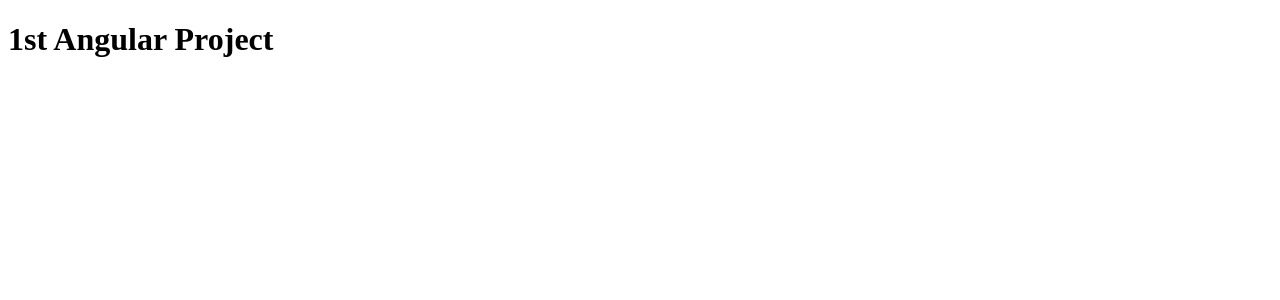
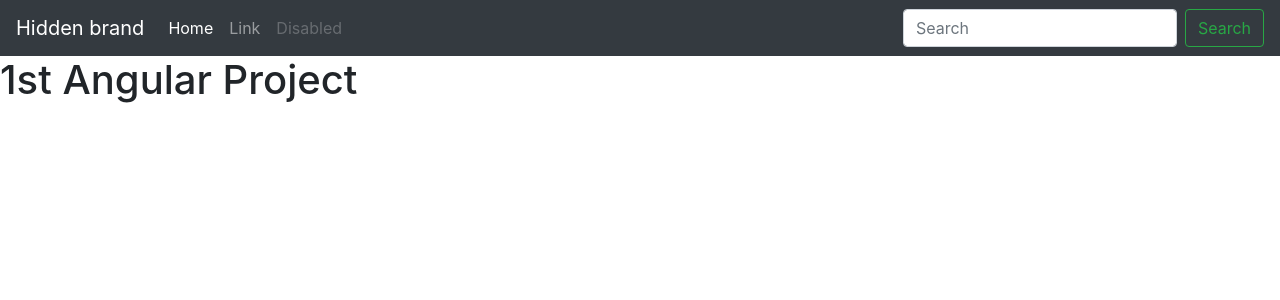
Before and after one commit to abhilash2525/DemoHeroku, an Angular app: page / in a window 1280 px wide. Shown: the top 300 px of the page. Built offline with nearby package versions, Linux system fonts and the light colour scheme.

Commit message:
header component created and added bootstrap navbar in it

```diff
--- a/angular.json
+++ b/angular.json
@@ -27,6 +27,7 @@
               "src/assets"
             ],
             "styles": [
+              "node_modules/bootstrap/dist/css/bootstrap.min.css",
               "src/styles.css"
             ],
             "scripts": []
--- a/package.json
+++ b/package.json
@@ -25,6 +25,7 @@
     "@angular/platform-browser": "~13.3.0",
     "@angular/platform-browser-dynamic": "~13.3.0",
     "@angular/router": "~13.3.0",
+    "bootstrap": "^4.6.2",
     "express": "^4.18.1",
     "path": "^0.12.7",
     "rxjs": "~7.5.0",
--- a/src/app/app.component.html
+++ b/src/app/app.component.html
@@ -1 +1,2 @@
+<app-header></app-header>
 <h1>1st Angular Project</h1>
--- a/src/app/app.module.ts
+++ b/src/app/app.module.ts
@@ -3,10 +3,12 @@ import { BrowserModule } from '@angular/platform-browser';
 
 import { AppRoutingModule } from './app-routing.module';
 import { AppComponent } from './app.component';
+import { HeaderComponent } from './header/header.component';
 
 @NgModule({
   declarations: [
-    AppComponent
+    AppComponent,
+    HeaderComponent
   ],
   imports: [
     BrowserModule,
--- /dev/null
+++ b/src/app/header/header.component.html
@@ -0,0 +1,24 @@
+<nav class="navbar navbar-expand-lg navbar-dark bg-dark">
+    <button class="navbar-toggler" type="button" data-toggle="collapse" data-target="#navbarTogglerDemo01"
+        aria-controls="navbarTogglerDemo01" aria-expanded="false" aria-label="Toggle navigation">
+        <span class="navbar-toggler-icon"></span>
+    </button>
+    <div class="collapse navbar-collapse" id="navbarTogglerDemo01">
+        <a class="navbar-brand" href="#">Hidden brand</a>
+        <ul class="navbar-nav mr-auto mt-2 mt-lg-0">
+            <li class="nav-item active">
+                <a class="nav-link" href="#">Home <span class="sr-only">(current)</span></a>
+            </li>
+            <li class="nav-item">
+                <a class="nav-link" href="#">Link</a>
+            </li>
+            <li class="nav-item">
+                <a class="nav-link disabled">Disabled</a>
+            </li>
+        </ul>
+        <form class="form-inline my-2 my-lg-0">
+            <input class="form-control mr-sm-2" type="search" placeholder="Search" aria-label="Search">
+            <button class="btn btn-outline-success my-2 my-sm-0" type="submit">Search</button>
+        </form>
+    </div>
+</nav>
--- /dev/null
+++ b/src/app/header/header.component.ts
@@ -0,0 +1,15 @@
+import { Component, OnInit } from '@angular/core';
+
+@Component({
+  selector: 'app-header',
+  templateUrl: './header.component.html',
+  styleUrls: ['./header.component.css']
+})
+export class HeaderComponent implements OnInit {
+
+  constructor() { }
+
+  ngOnInit(): void {
+  }
+
+}
```
Also changed, not shown: src/app/header/header.component.css (added), 2 other files (tests, documents, lock files or other folders).
